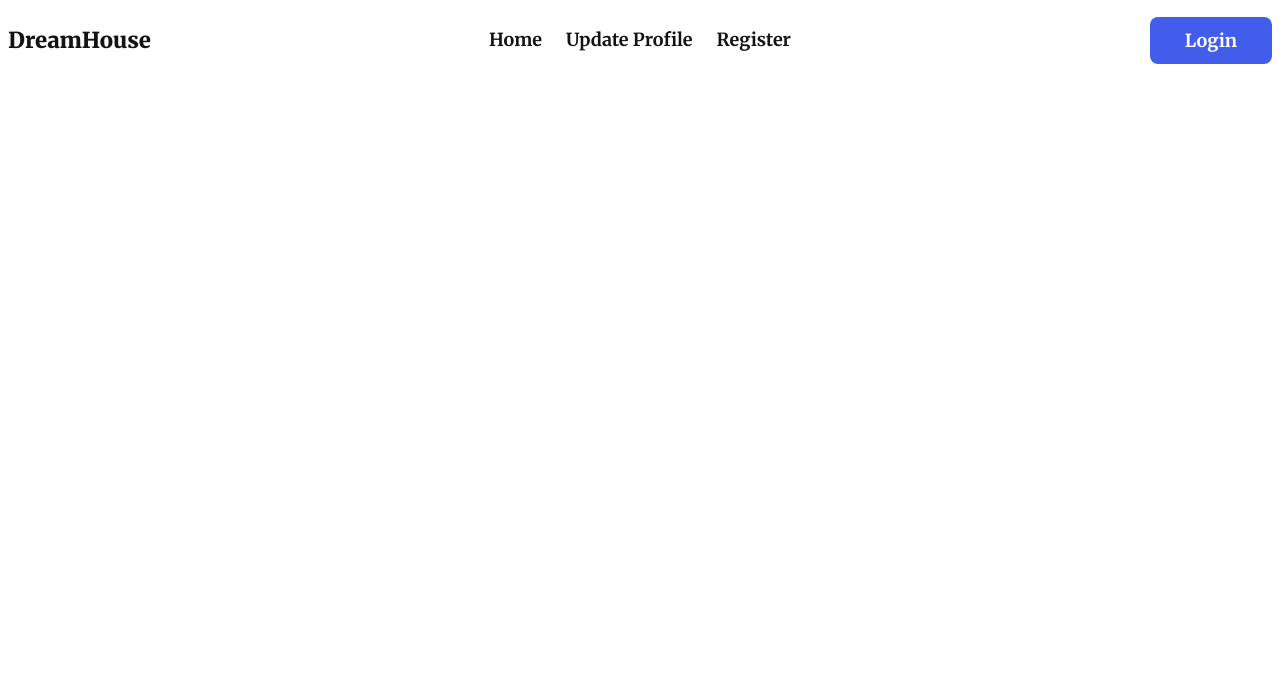
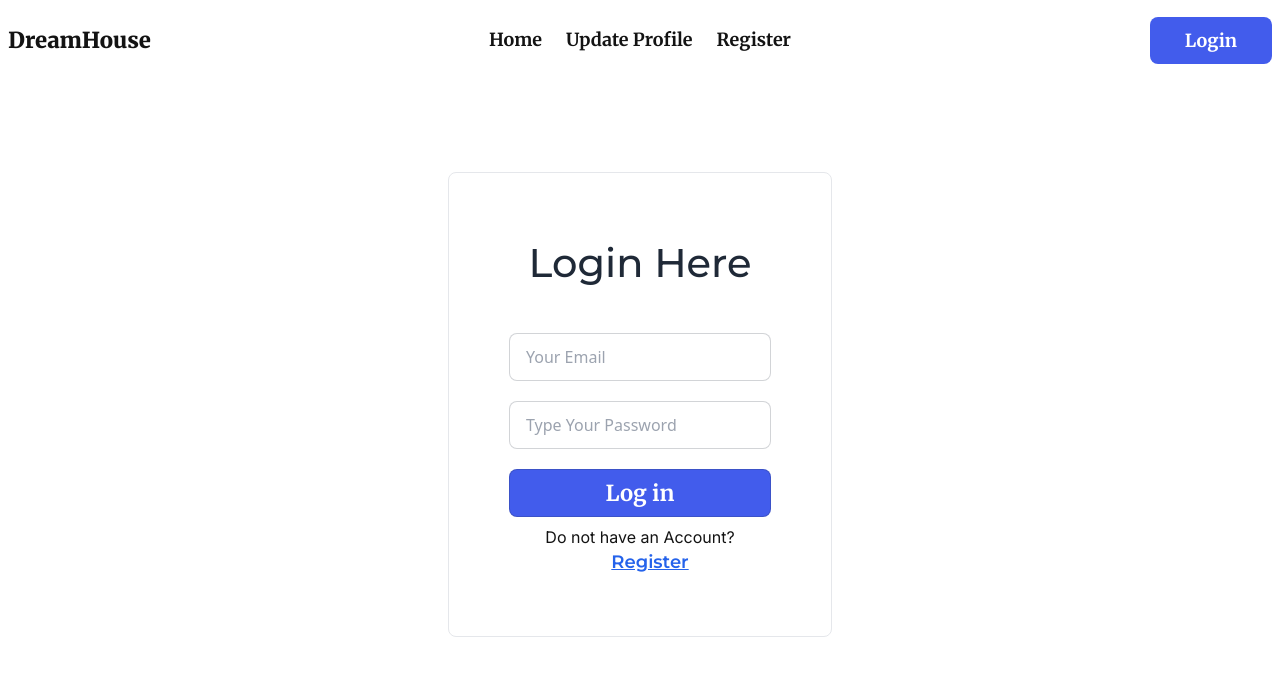
Before and after one commit to leon-dream1/Dream-House-BD, a React (Vite) app: page /login in a window 1280 px wide. Shown: the top 676 px of the page. Built offline with nearby package versions, Linux system fonts and the light colour scheme; no server answers.

Commit message:
Login page added

```diff
--- a/package.json
+++ b/package.json
@@ -17,6 +17,7 @@
     "react-dom": "^18.2.0",
     "react-hook-form": "^7.51.3",
     "react-router-dom": "^6.22.3",
+    "react-toastify": "^10.0.5",
     "sort-by": "^1.2.0"
   },
   "devDependencies": {
--- a/src/App.jsx
+++ /dev/null
@@ -1,11 +0,0 @@
-import "./App.css";
-
-function App() {
-  return (
-    <>
-      <h1 className="text-9xl font-merriweather">Vite + React</h1>
-    </>
-  );
-}
-
-export default App;
--- /dev/null
+++ b/src/Provider/ContextProvider.jsx
@@ -0,0 +1,61 @@
+import {
+  createUserWithEmailAndPassword,
+  onAuthStateChanged,
+  signInWithEmailAndPassword,
+  signOut,
+  updateProfile,
+} from "firebase/auth";
+import { createContext, useState } from "react";
+import auth from "../Firebase/Firebase";
+
+export const AuthContext = createContext(null);
+
+// eslint-disable-next-line react/prop-types
+const ContextProvider = ({ children }) => {
+  const [user, setUser] = useState(null);
+
+  const createUser = (email, password) => {
+    return createUserWithEmailAndPassword(auth, email, password);
+  };
+
+  const updateInfo = (displayName, photoURL) => {
+    updateProfile(auth.currentUser, {
+      displayName: displayName,
+      photoURL: photoURL,
+    })
+      .then(() => {})
+      .catch((error) => {
+        console.log(error);
+      });
+  };
+
+  const signIn = (email, password) => {
+    return signInWithEmailAndPassword(auth, email, password);
+  };
+
+  const logOut = () => {
+    return signOut(auth);
+  };
+
+  onAuthStateChanged(auth, (currentUser) => {
+    if (currentUser) {
+      setUser(currentUser);
+    }
+  });
+
+  const ContextValue = {
+    createUser,
+    updateInfo,
+    signIn,
+    user,
+    setUser,
+    logOut,
+  };
+  console.log(user);
+
+  return (
+    <AuthContext.Provider value={ContextValue}>{children}</AuthContext.Provider>
+  );
+};
+
+export default ContextProvider;
--- a/src/Root/Root.jsx
+++ b/src/Root/Root.jsx
@@ -1,9 +1,11 @@
 import { Outlet } from "react-router-dom";
 import Navbar from "../components/Shared/Navbar/Navbar";
+import { ToastContainer } from "react-toastify";
 
 const Root = () => {
   return (
     <div>
+      <ToastContainer />
       <Navbar />
       <Outlet></Outlet>
     </div>
--- a/src/components/Shared/Navbar/Navbar.jsx
+++ b/src/components/Shared/Navbar/Navbar.jsx
@@ -1,7 +1,21 @@
+import { useContext } from "react";
 import { NavLink, useNavigate } from "react-router-dom";
+import { AuthContext } from "../../../Provider/ContextProvider";
 
 const Navbar = () => {
   const navigate = useNavigate(null);
+
+  const { user, logOut, setUser } = useContext(AuthContext);
+
+  const handleLogout = () => {
+    logOut()
+      // eslint-disable-next-line no-unused-vars
+      .then((result) => {
+        setUser("");
+      })
+      .catch((error) => console.log(error));
+  };
+
   return (
     <div className="container mx-auto mt-2">
       <div className="navbar bg-base-100">
@@ -98,12 +112,51 @@ const Navbar = () => {
           </ul>
         </div>
         <div className="navbar-end">
+          {user ? (
+            <div className="flex items-center space-x-4">
+              <div className="dropdown dropdown-end">
+                <div>
+                  <div
+                    tabIndex={0}
+                    role="button"
+                    className="btn btn-ghost btn-circle avatar"
+                  >
+                    <div className="w-10 rounded-full" title={user.displayName}>
+                      <img
+                        alt="Tailwind CSS Navbar component"
+                        src={
+                          user.photoURL.endsWith(".jpg")
+                            ? user.photoURL
+                            : "https://daisyui.com/images/stock/photo-1534528741775-53994a69daeb.jpg"
+                        }
+                      />
+                    </div>
+                  </div>
+                  <ul
+                    tabIndex={0}
+                    className="mt-3 z-[1] p-2 shadow menu menu-sm dropdown-content bg-base-100 rounded-box w-52"
+                  >
+                    <li>
+                      <a>{user.displayName}</a>
+                    </li>
+                  </ul>
+                </div>
+              </div>
+              <button
+                onClick={handleLogout}
+                className="bg-[#ee4040] text-white text-[18px] font-merriweather font-semibold px-[35px] py-[10px] rounded-lg"
+              >
+                Log out
+              </button>
+            </div>
+          ) : (
             <button
               onClick={() => navigate("/login")}
               className="bg-[#425CEC] text-white text-[18px] font-merriweather font-semibold px-[35px] py-[10px] rounded-lg"
             >
               Login
             </button>
+          )}
         </div>
       </div>
     </div>
--- a/src/pages/Login/Login.jsx
+++ b/src/pages/Login/Login.jsx
@@ -1,10 +1,80 @@
+import { useContext, useState } from "react";
+import { useForm } from "react-hook-form";
+import { useNavigate } from "react-router-dom";
+import { AuthContext } from "../../Provider/ContextProvider";
+import { toast } from "react-toastify";
 
 const Login = () => {
-    return (
+  const navigate = useNavigate();
+  const { signIn } = useContext(AuthContext);
+  const [error, setError] = useState(null);
+
+  const { register, handleSubmit, reset } = useForm();
+
+  const onSubmit = (data) => {
+    setError("");
+    console.log(data);
+    const { email, password } = data;
+    signIn(email, password)
+      // eslint-disable-next-line no-unused-vars
+      .then((result) => {
+        toast.success("Log in successfully.........");
+        reset({
+          email: "",
+          password: "",
+        });
+      })
+      .catch((error) => {
+        console.log(error.code);
+        setError("Password is Not matching");
+      });
+  };
+  return (
+    <div className="w-[30%] mx-auto mt-[100px] p-[60px] border rounded-lg">
+      <h1 className="text-center text-[40px] font-montserrat font-medium mb-[40px]">
+        Login Here
+      </h1>
+      <form onSubmit={handleSubmit(onSubmit)} className="space-y-[20px]">
         <div>
-
+          <input
+            type="email"
+            placeholder="Your Email"
+            className="input input-bordered w-full"
+            {...register("email")}
+            required
+          />
         </div>
-    );
+        <div>
+          <input
+            type="password"
+            placeholder="Type Your Password"
+            className="input input-bordered w-full"
+            required
+            {...register("password")}
+          />
+        </div>
+        {error ? <span className="text-red-700">{error}</span> : ""}
+        <div>
+          <input
+            type="submit"
+            value="Log in"
+            className="input input-bordered w-full bg-[#425CEC] text-white text-[22px] font-semibold font-merriweather cursor-pointer"
+          />
+        </div>
+      </form>
+      <div className="space-x-5 text-center mt-2">
+        <span className="text-[16px] text-[#131313] font-inter">
+          Do not have an Account?{" "}
+        </span>
+        <span
+          onClick={() => navigate("/register")}
+          className="text-[18px] text-blue-600 font-semibold underline font-montserrat cursor-pointer"
+        >
+          Register
+        </span>
+      </div>
+    </div>
+  );
 };
 
 export default Login;
--- a/src/pages/Register/Register.jsx
+++ b/src/pages/Register/Register.jsx
@@ -1,8 +1,12 @@
+import { useContext } from "react";
 import { useForm } from "react-hook-form";
 import { useNavigate } from "react-router-dom";
+import { toast } from "react-toastify";
+import { AuthContext } from "../../Provider/ContextProvider";
 
 const Register = () => {
   const navigate = useNavigate();
+  const { createUser, updateInfo } = useContext(AuthContext);
 
   const {
     register,
@@ -11,9 +15,15 @@ const Register = () => {
   } = useForm();
 
   const onSubmit = (data) => {
-    console.log("data", data);
+    const { name, email, photoURL, password } = data;
+    createUser(email, password)
+      // eslint-disable-next-line no-unused-vars
+      .then((result) => {
+        toast.success("Your Registration is successful.........");
+        updateInfo(name, photoURL);
+      })
+      .catch((error) => console.log(error));
   };
-
   return (
     <div className="w-[30%] mx-auto mt-[100px] p-[60px] border rounded-lg">
       <h1 className="text-center text-[40px] font-montserrat font-medium mb-[40px]">
@@ -52,18 +62,28 @@ const Register = () => {
             placeholder="Type Your Password"
             className="input input-bordered w-full"
             required
-            {...register("password")}
+            {...register("password", {
+              pattern: /^(?=.*[A-Z])(?=.*[a-z]).{6,}$/,
+            })}
           />
         </div>
+        {errors.password ? (
+          <span className="text-red-700">
+            Password should have an Uppercase letter a Lowercase letter and at
+            least 6 character
+          </span>
+        ) : (
+          ""
+        )}
         <div>
           <input
             type="submit"
             value="Register"
-            className="input input-bordered w-full bg-[#425CEC] text-white text-[22px] font-semibold font-merriweather"
+            className="input input-bordered w-full bg-[#425CEC] text-white text-[22px] font-semibold font-merriweather cursor-pointer"
           />
         </div>
       </form>
-      <div className="space-x-5 text-center">
+      <div className="space-x-5 text-center mt-2">
         <span className="text-[16px] text-[#131313] font-inter">
           Already Have an Account?{" "}
         </span>
```
Also changed, not shown: src/main.jsx (+13 -9 lines), 1 other file (tests, documents, lock files or other folders). Lines whose indentation alone changed are shown as unchanged.
